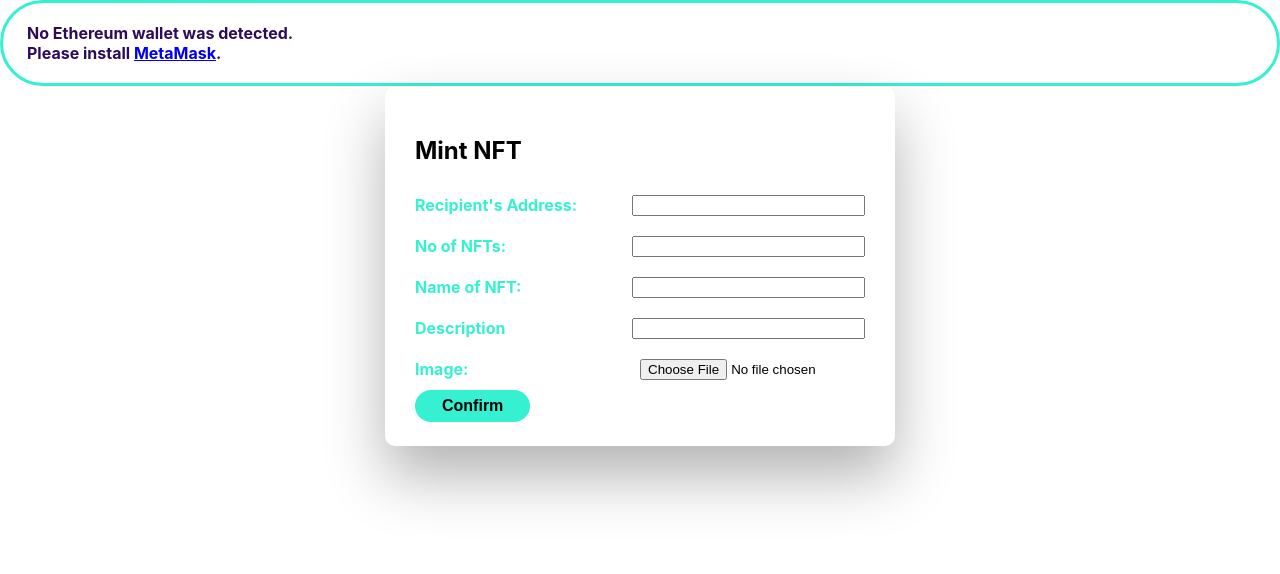
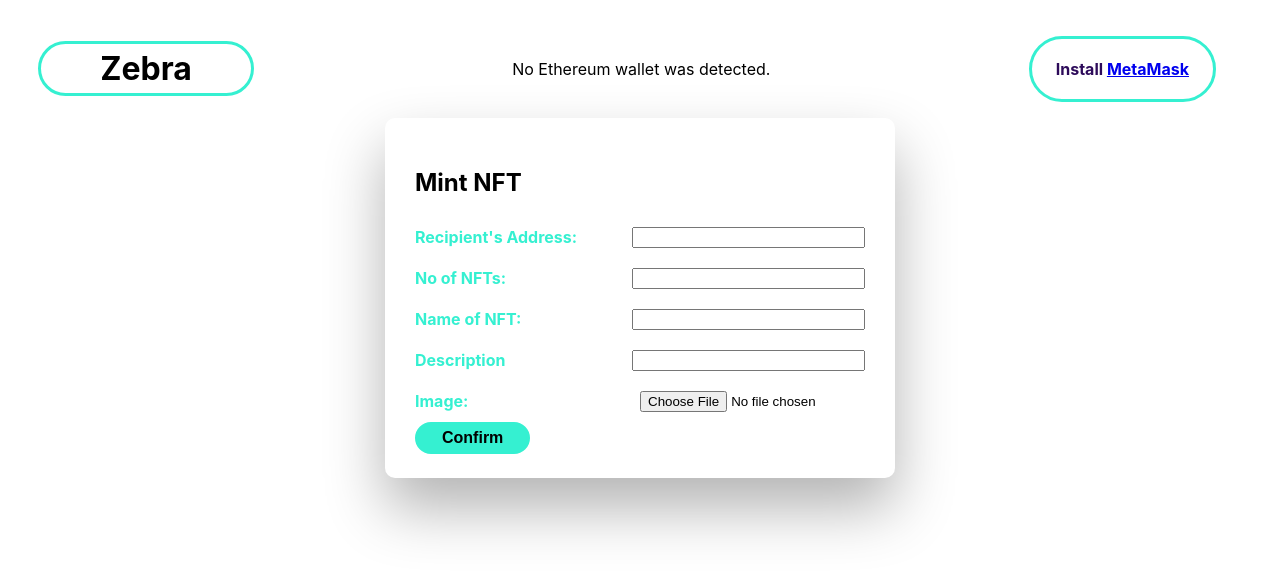
Before and after one commit to george-shammar/NFT-TASK, a React (Create React App) app: page / in a window 1280 px wide. Shown: the top 574 px of the page. Built offline with nearby package versions, Linux system fonts and the light colour scheme.

Commit message:
Refactor code

```diff
--- a/src/components/Nav.tsx
+++ b/src/components/Nav.tsx
@@ -45,7 +45,7 @@ const Nav = () => {
 
     return (
         <div className="nav">
-        <h1 className="title">task</h1>
+        <h1 className="title">Zebra</h1>
 
         <div className="wallet">
           {walletAddress.length > 0 ? (
--- a/src/components/NoWallet.tsx
+++ b/src/components/NoWallet.tsx
@@ -2,12 +2,12 @@ import "../styles/Nav.css"
 
 export const NoWallet = () => {
     return (
-      <div>
-        <div>
+        <div className="nav">
+        <h1 className="title">Zebra</h1>
+        <p>No Ethereum wallet was detected.</p>
           <div className="wallet">
             <p className="text">
-              No Ethereum wallet was detected. <br />
-              Please install{" "}
+              Install{" "}
               <a
                 href="http://metamask.io"
                 target="_blank"
@@ -15,10 +15,8 @@ export const NoWallet = () => {
               >
                 MetaMask
               </a>
-              .
             </p>
           </div>
         </div>
-      </div>
     );
   }
```
